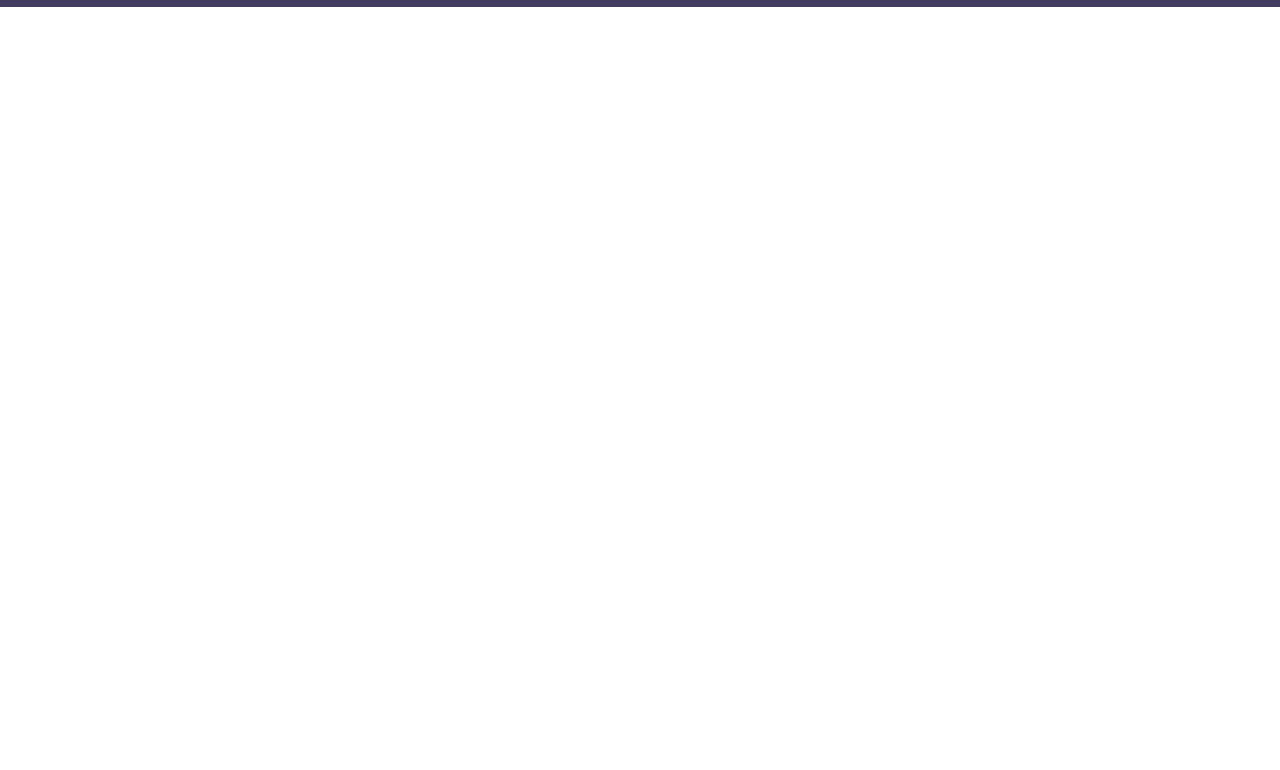
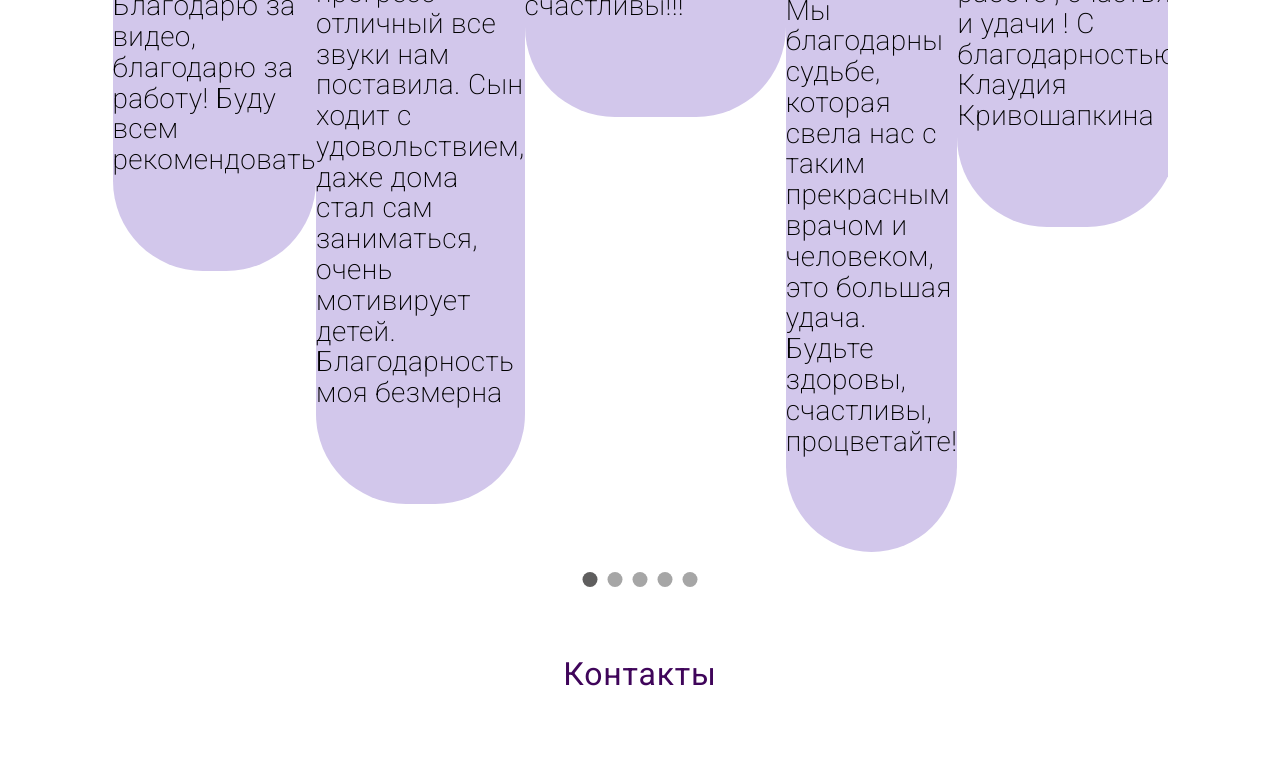
Before and after one commit to anastasia856/Dialog-center, a plain HTML site: page index.html in a window 1280 px wide. Shown: the part 4656-5426 px from the top of the page. Before the commit the page ends 4663 px from the top, so only its background shows below. Drawn offline with nearby package versions, Linux system fonts and the light colour scheme.

Commit message:
стилизован раздел отзывы

```diff
--- a/style.css
+++ b/style.css
@@ -332,7 +332,7 @@ padding: 30px 45px;
   flex-direction: column;
 }
 
-.contacts_title {
+.contacts_title, .reviews_title {
   text-align: center;
   font-family: 'Roboto';
   font-style: normal;
@@ -367,6 +367,96 @@ padding: 30px 45px;
 
 .contacts_vk {
   margin-right: 58px;
+}
+
+.reviews {
+  display: flex;
+  justify-content: center;
+  margin-top: 100px;
+}
+
+.reviews-container {
+  flex-direction: column;
+  align-items: center;
+  position: relative;
+}
+
+.reviews_span {
+  color: #F6841A;
+}
+
+.reviews_img {
+  position: relative;
+  z-index: 1;
+  left: 280px;
+}
+
+.slider {
+  position: relative;
+  max-width: 1055px;
+  overflow: hidden;
+  z-index: 0;
+  margin-top: -38px;
+}
+
+.slider__line {
+  display: flex;
+  align-items: flex-start;
+  transition: all 1s;
+}
+.reviews_block {
+  background: #D2C7EB;
+  border-radius: 90px;
+  max-width: 1055px;
+  display: flex;
+  justify-content: center;
+}
+
+.reviews_text-box {
+  max-width: 897px;
+  padding: 95px 0;
+  font-family: 'Roboto';
+  font-style: normal;
+  letter-spacing: 0.025em;
+  color: #000000;
+}
+
+.reviews_name {
+  font-weight: 400;
+  text-align: center;
+  font-size: 24px;
+  padding-bottom: 48px;
+}
+
+.reviews_text {
+  font-weight: 200;
+  font-size: 28px;
+  line-height: 110.52%;
+  /* min-width: 900px */
+}
+
+.slider__wrapper{
+  display: flex;
+  column-gap: 10px;
+  position: absolute;
+  bottom: -35px;
+  left: 50%;
+  transform: translateX(-50%);
+}
+
+.slider__dot {
+  width: 15px;
+  height: 15px;
+  border-radius: 50px;
+  background-color: #A6A6A6;
+}
+
+.slider__dot:hover {
+  background-color: #5f5e5e;
+}
+
+.active-dot {
+  background-color: #5f5e5e;
 }
 
 footer {
@@ -1119,6 +1209,12 @@ footer {
   }
 }
 
+/* @media (max-width: 1060px) {
+  .reviews_block {
+    width: calc();
+  }
+} */
+
 @media (max-width: 1024px) {
   .heading {
     margin-top: 48px;
```
